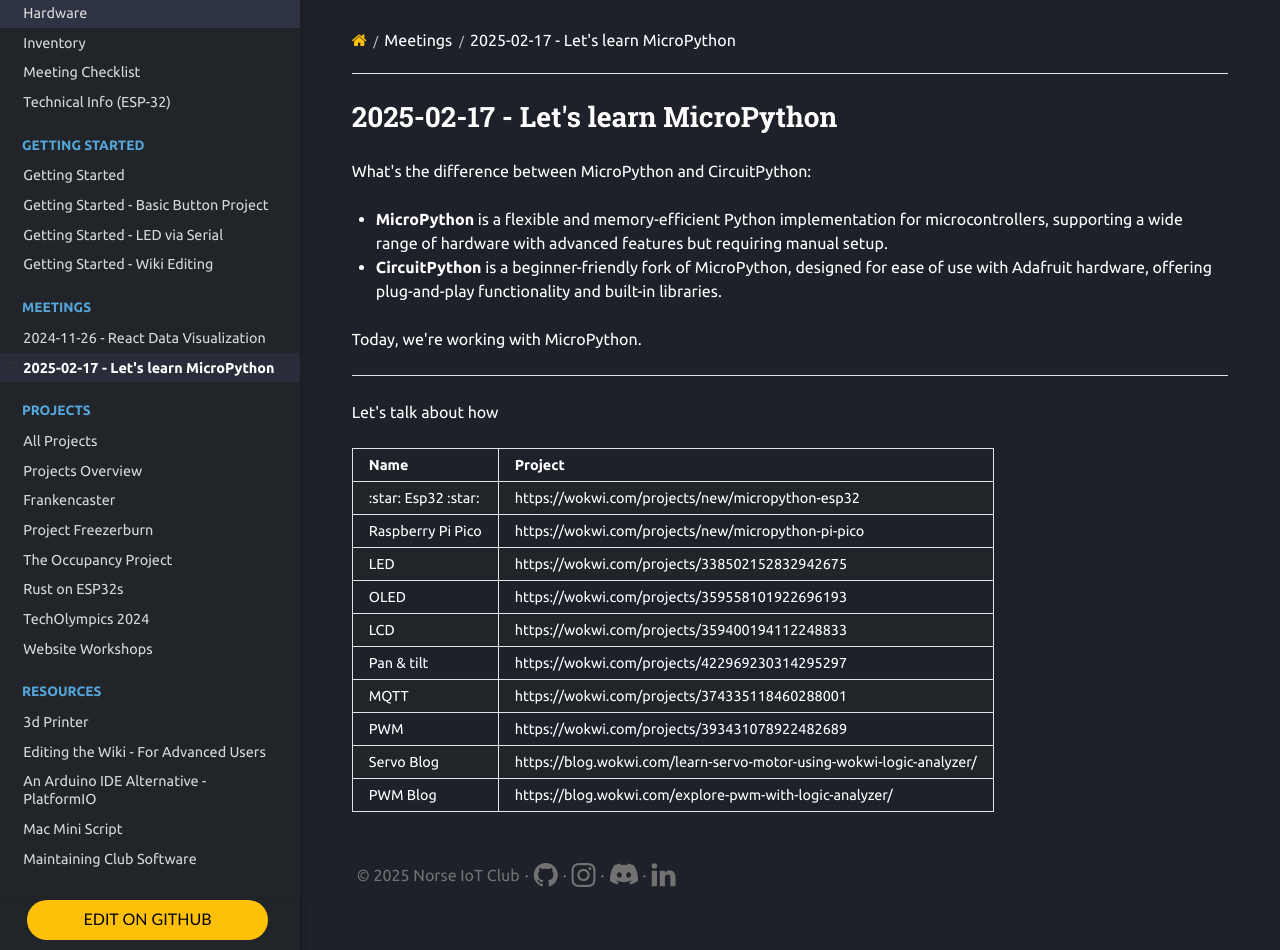
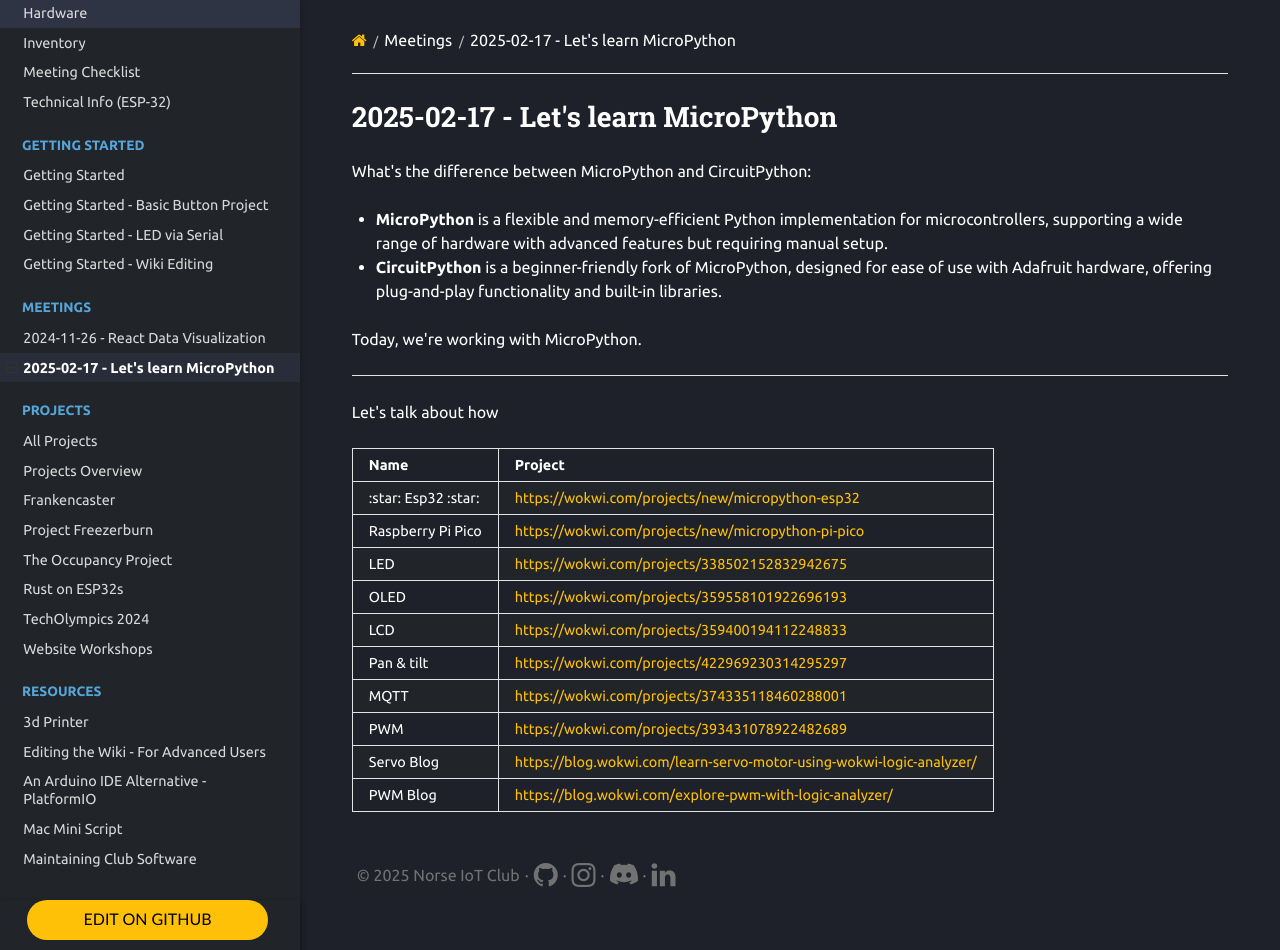
Before and after one commit to Norse-IoT/Wiki, an MkDocs documentation site: the page built from docs/meetings/2025-02-17.md, in a window 1280 px wide and 950 px high. Built offline with MkDocs 1.6.1, drawn with Linux system fonts in a browser that asks for light colours; nearby versions of some CDN libraries.

Commit message:
Update 2025-02-17.md

```diff
--- a/docs/meetings/2025-02-17.md
+++ b/docs/meetings/2025-02-17.md
@@ -12,15 +12,15 @@ Today, we're working with MicroPython.
 
 Let's talk about how
 
-| Name                | Project                                            |
-|---------------------|----------------------------------------------------|
-| :star: Esp32 :star: | https://wokwi.com/projects/new/micropython-esp32   |
-| Raspberry Pi Pico   | https://wokwi.com/projects/new/micropython-pi-pico |
-| LED                 | https://wokwi.com/projects/338502152832942675      |
-| OLED                | https://wokwi.com/projects/359558101922696193      |
-| LCD                 | https://wokwi.com/projects/359400194112248833      |
-| Pan &amp; tilt      | https://wokwi.com/projects/422969230314295297      |
-| MQTT                | https://wokwi.com/projects/374335118460288001      |
-| PWM                 | https://wokwi.com/projects/393431078922482689      |
-| Servo Blog          | https://blog.wokwi.com/learn-servo-motor-using-wokwi-logic-analyzer/ |
-| PWM Blog            | https://blog.wokwi.com/explore-pwm-with-logic-analyzer/  |
+| Name                | Project                                              |
+|---------------------|------------------------------------------------------|
+| :star: Esp32 :star: | <https://wokwi.com/projects/new/micropython-esp32>   |
+| Raspberry Pi Pico   | <https://wokwi.com/projects/new/micropython-pi-pico> |
+| LED                 | <https://wokwi.com/projects/338502152832942675>      |
+| OLED                | <https://wokwi.com/projects/359558101922696193>      |
+| LCD                 | <https://wokwi.com/projects/359400194112248833>      |
+| Pan &amp; tilt      | <https://wokwi.com/projects/422969230314295297>      |
+| MQTT                | <https://wokwi.com/projects/374335118460288001>      |
+| PWM                 | <https://wokwi.com/projects/393431078922482689>      |
+| Servo Blog          | <https://blog.wokwi.com/learn-servo-motor-using-wokwi-logic-analyzer/> |
+| PWM Blog            | <https://blog.wokwi.com/explore-pwm-with-logic-analyzer/>  |
```
